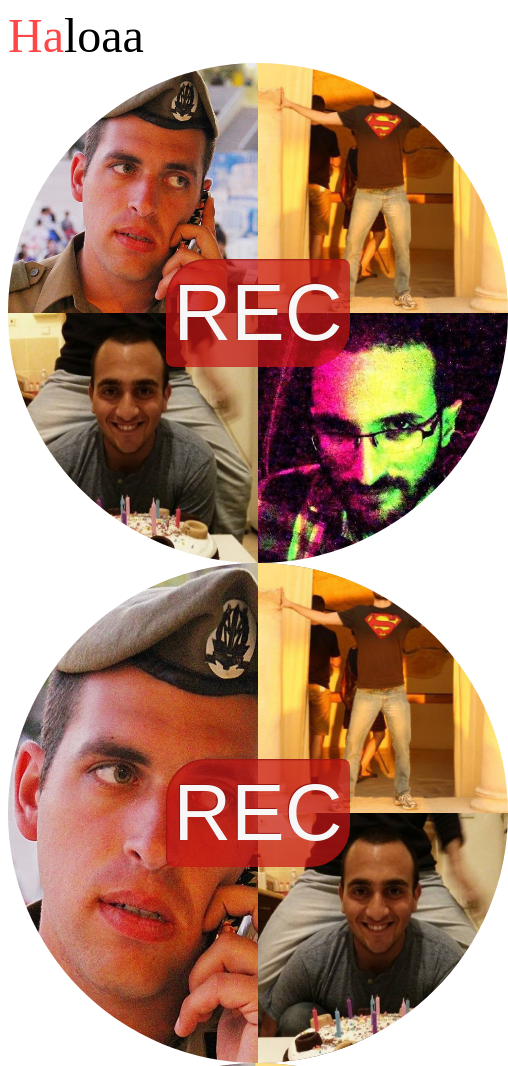
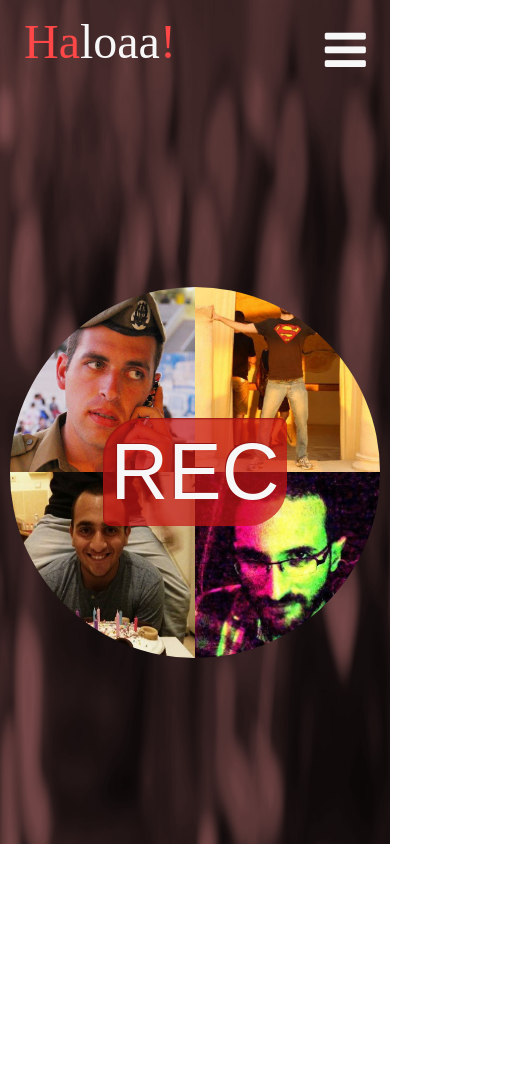
Before and after one commit to deanshub/ahhcapellapp, a plain HTML site: page templates/recording.html in a window 390 px wide. Shown: the top 1066 px of the page, 508 px wide, since content can reach past the window. After the commit the page ends 844 px from the top, so only its background shows below. Drawn offline with Linux system fonts and the light colour scheme; a web font is replaced by a local one.

Commit message:
Responsive stuff

```diff
--- a/templates/recording.html
+++ b/templates/recording.html
@@ -1,15 +1,32 @@
 <html>
 <head>
+	<meta content="yes" name="apple-mobile-web-app-capable" />
+  <meta content="minimum-scale=1.0, width=device-width, maximum-scale=1, user-scalable=no" name="viewport" />
   <style>
 		@import url(http://fonts.googleapis.com/earlyaccess/opensanshebrew.css);
 
 		html, body {
 			font-family: 'Open Sans Hebrew', Arial;
+			margin: 0;
+		}
+
+		html {
+			background-image: url('bigchoir.jpg');
+			background-size: 100% 100%;
+		}
+
+		body {
+			display: flex;
+			min-height: 100vh;
+			flex-direction: column;
 		}
 
     .people {
-      width: 500px;
-			height: 500px;
+      max-height: 95vw;
+			max-width: 95vw;
+
+			width: 600px;
+			height: 600px;
       overflow: hidden;
       border-radius: 100%;
       position: relative;
@@ -75,25 +92,86 @@
 		.logo {
 			font-family: 'Open Sans Hebrew';
 			display: block;
-			font-size: 3em;
 		}
 
-		.logo::before {
-			content: 'Ha';
+		.logo > .ha {
 			color: #ff4747;
 			font-weight: 400;
 		}
 
-		.logo::after {
-			content: 'loaa';
+		.logo > .loaa {
+		}
+
+		.logo > .exclamation {
+			color: #ff4747;
+			cont-weight: 100;
+		}
+
+		#nav-bar {
 			font-weight: 100;
+			font-size: 3em;
+			color: #f7f7f7;
+			display: flex;
+			width: 100%;
+		}
+
+		#nav-items, #nav-items > li {
+			list-style: none;
+			margin: 0;
+			padding: 0;
+		}
+
+		#nav-items {
+			flex: 1;
+			display: flex;
+			margin-left: .5em;
+		}
+
+		#nav-items > li > a, .logo {
+			display: block;
+			padding: 0.3em 0.5em;
+		}
+
+		#nav-items > li {
+			display: block;
+		}
+
+		.pull-left {
+			float: left;
+		}
+
+		.pull-right {
+			float: right;
+			text-align: right;
+			flex: 1;
+		}
+
+		#nav-bar .fa {
+			line-height: 1.5em !important;
+		}
+
+		#main-page {
+			flex: 1;
+			display: flex;
+		}
+
+		.center {
+			margin: auto;
 		}
   </style>
+	<link rel="stylesheet" href="http://cdnjs.cloudflare.com/ajax/libs/font-awesome/4.1.0/css/font-awesome.min.css" />
 </head>
 <body>
-	<span class="logo"></span>
-
-	<div id="people" class="four people inline">
+	<nav id="nav-bar">
+		<span class="logo"><span class="ha">Ha</span><span class="loaa">loaa</span><span class="exclamation">!</span></span>
+		<ul id="nav-items">
+			<!-- <li><a>Old Friends</a></li>
+			<li><a>New Friends</a></li> -->
+			<li class="pull-right"><a><i class="fa fa-bars"></i></a></li>
+		</ul>
+	</nav>
+	<div id="main-page">
+		<div id="people" class="four people center">
 			<span id="floating-exclamation"><span>REC</span></span>
 			<div class="images">
 				<div style="background-image: url(gal.jpg)"></div>
@@ -102,29 +180,6 @@
 				<div style="background-image: url(yaniv.jpg)"></div>
 			</div>
 		</div>
-
-	<div id="people" class="three people inline">
-		<span id="floating-exclamation"><span>REC</span></span>
-		<div class="images">
-			<div style="background-image: url(gal.jpg)"></div>
-			<div style="background-image: url(dean.jpg)"></div>
-			<div style="background-image: url(kfir.jpg)"></div>
-		</div>
-	</div>
-<br />
-	<div id="people" class="two people inline">
-		<span id="floating-exclamation"><span>REC</span></span>
-		<div class="images">
-			<div style="background-image: url(gal.jpg)"></div>
-			<div style="background-image: url(dean.jpg)"></div>
-		</div>
-	</div>
-
-	<div id="people" class="one people inline">
-		<span id="floating-exclamation"><span>REC</span></span>
-		<div class="images">
-			<div style="background-image: url(gal.jpg)"></div>
-		</div>
 	</div>
 </body>
 </html>
```
Also changed, not shown: templates/bigchoir.jpg (added). Lines whose indentation alone changed are shown as unchanged.
